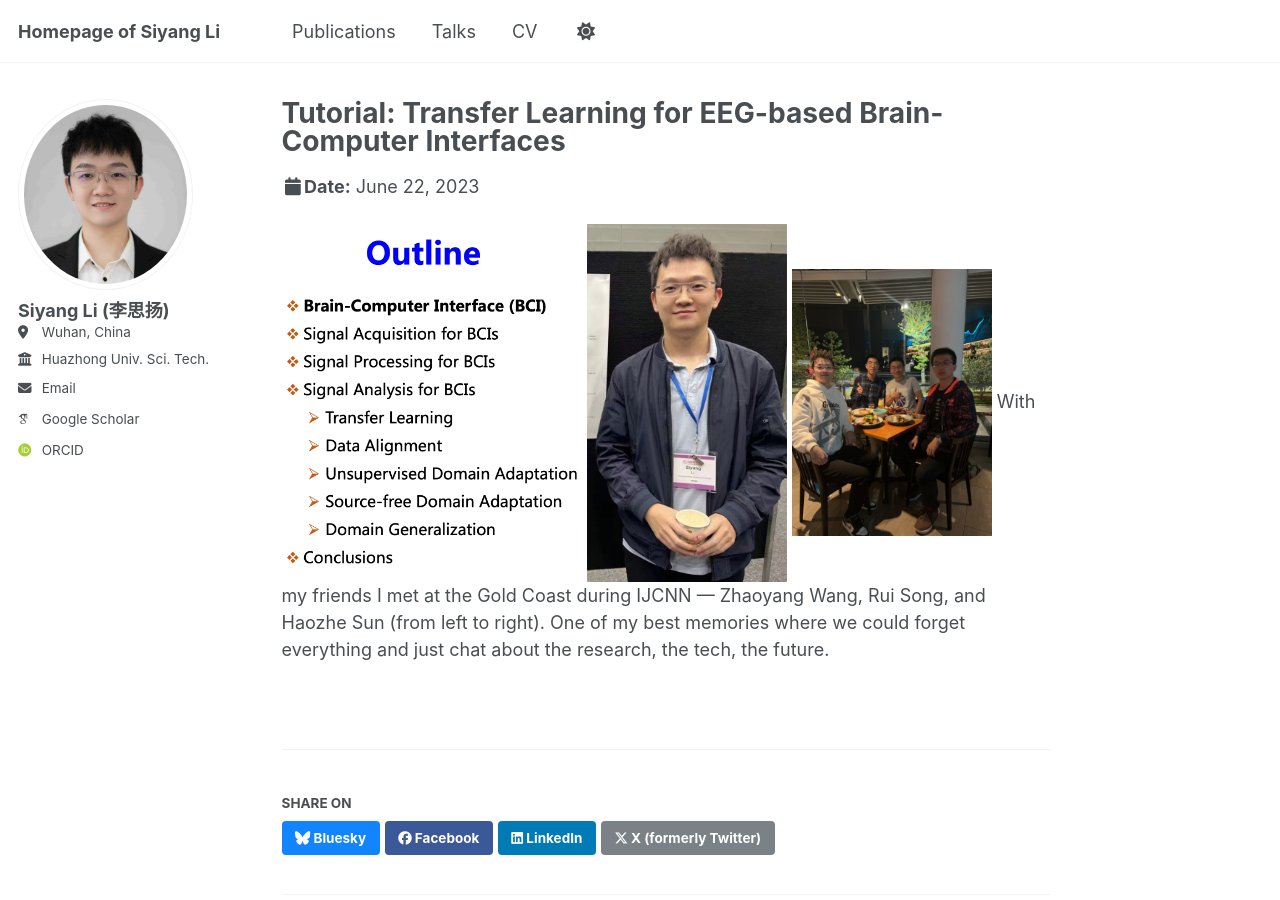
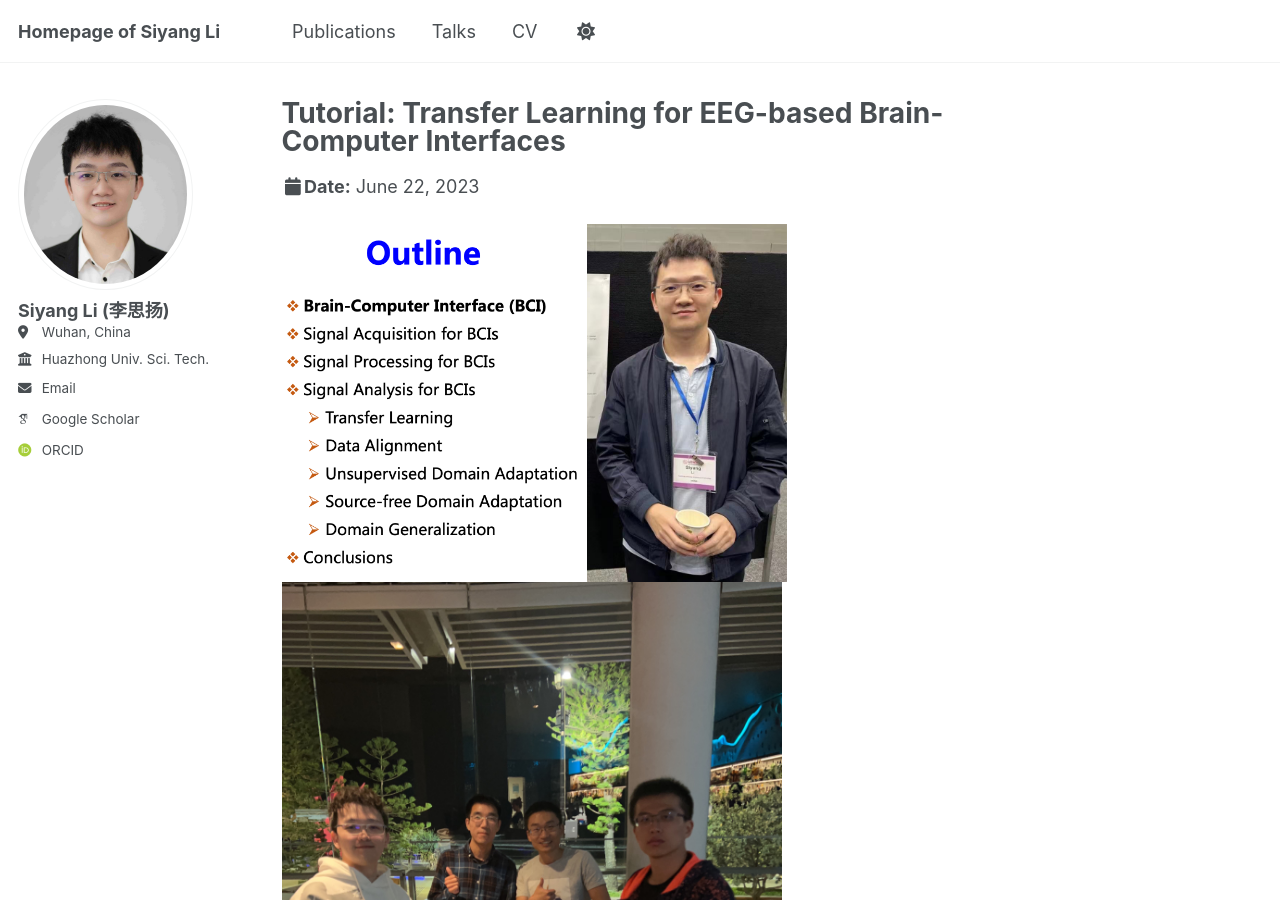
Before and after one commit to sylyoung/sylyoung.github.io, a Jekyll site: the page built from _talks/2023-06-22-tutorial.md, in a window 1280 px wide and 900 px high. Built offline with Jekyll 4.4.1, drawn with Linux system fonts in a browser that asks for light colours; some web fonts are replaced; a script that is not in the unit is left out.

Commit message:
Update 2023-06-22-tutorial.md

```diff
--- a/_talks/2023-06-22-tutorial.md
+++ b/_talks/2023-06-22-tutorial.md
@@ -10,4 +10,4 @@ location: "Gold Coast, Australia"
 
 ![Outline of Talk](/images/2023-06-22-tutorial.png){: width="300" }
 ![Picture](/images/2023-06-22-picture.png){: width="200" }
-![Picture1](/images/2023-06-22-picture1.png){: width="200" } With my friends I met at the Gold Coast during IJCNN — Zhaoyang Wang, Rui Song, and Haozhe Sun (from left to right). One of my best memories where we could forget everything and just chat about the research, the tech, the future.
+![Picture1](/images/2023-06-22-picture1.png){: width="500" } With my friends I met at the Gold Coast during IJCNN — Zhaoyang Wang, Rui Song, and Haozhe Sun (from left to right). One of my best memories where we could forget everything and just chat about the research, the tech, the future.
```
